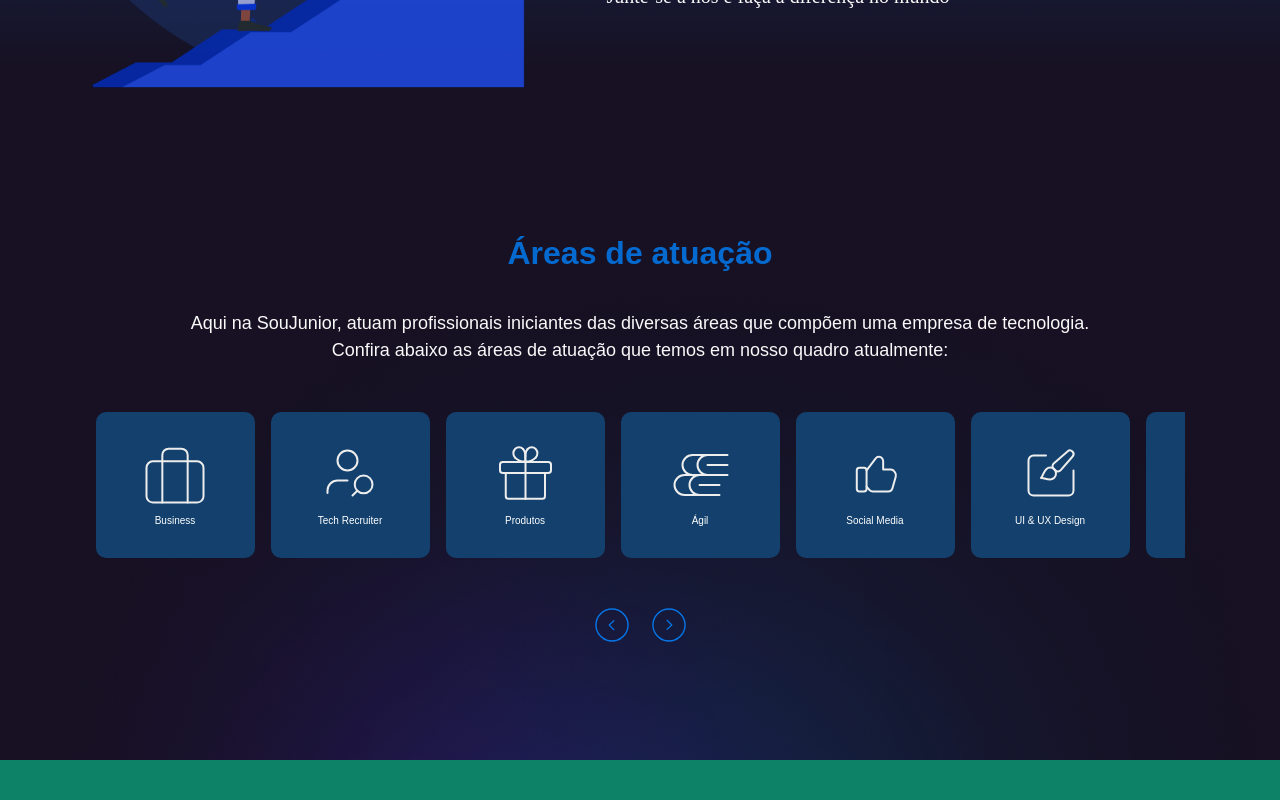
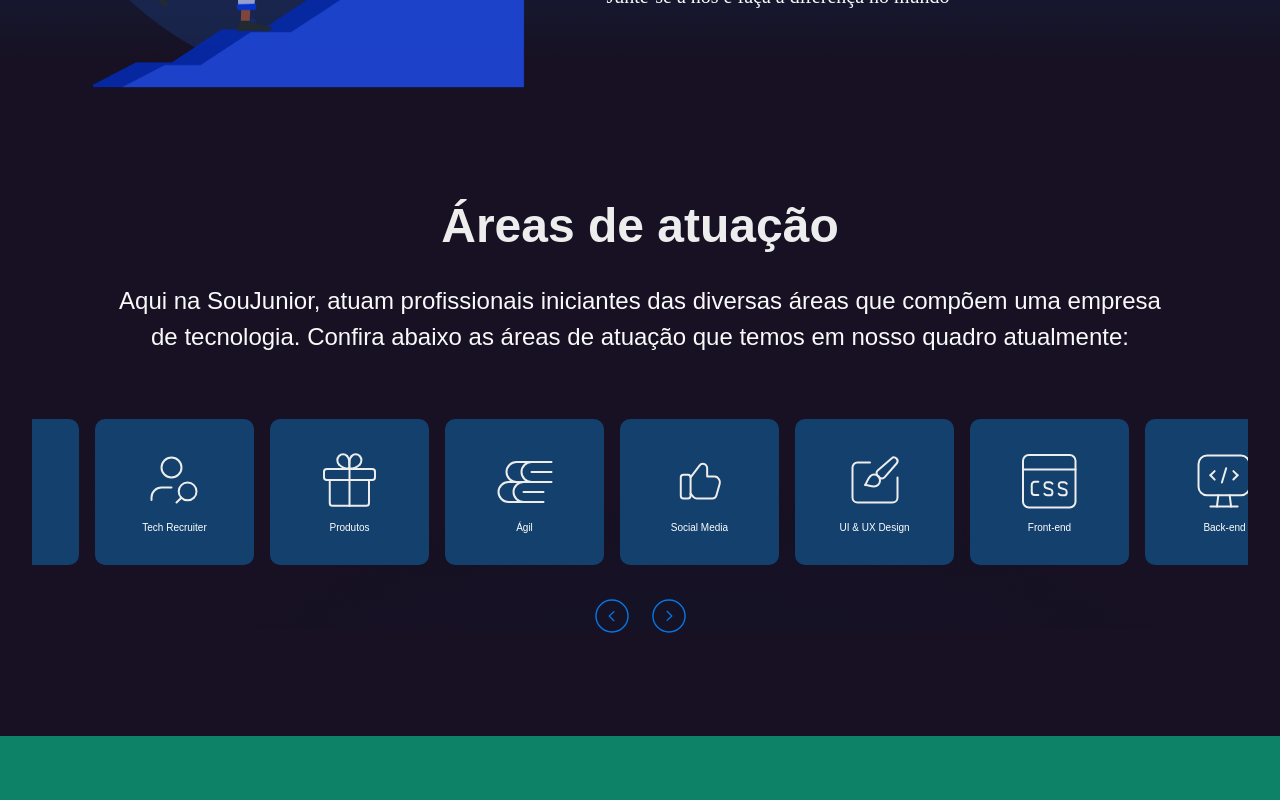
Before and after one commit to SouJunior/site-webapp, a Next.js app: page / in a window 1280 px wide. Shown: the part 1140-1940 px from the top of the page. Built offline with nearby package versions, Linux system fonts and the light colour scheme; a web font is replaced by a local one.

Commit message:
style: Áreas de atuação conforme wireframe

```diff
--- a/components/OccupationSection/OccupationSection.module.css
+++ b/components/OccupationSection/OccupationSection.module.css
@@ -1,9 +1,9 @@
 .OccupationSection {
   display: flex;
   align-items: center;
-  justify-content: center;
+  justify-content: flex-end;
   width: 100%;
-  padding: 95px 15px;
+  padding: 64px 3.2rem;
   background-color: #212;
   background: url("/assets/fill-effect.webp") no-repeat top 69px right -70px;
 }
@@ -13,26 +13,28 @@
   flex-direction: column;
   justify-content: center;
   align-items: center;
-  max-width: 108.9rem;
+  max-width: 144rem;
   overflow-x: hidden;
 }
 
 .titlePrimary {
-  color: #046ad0;
+  color: #ededed;
   font-weight: 600;
-  font-size: 3.2rem;
+  font-size: 4.8rem;
+  text-align: center;
   line-height: 3.8rem;
+  margin-top: 6.8rem;
   margin-bottom: 3.8rem;
 }
 
 .paragraph {
-  font-size: 1.8rem;
+  max-width: 80ch;
+  font-size: 2.4rem;
+  font-weight: 400;
   text-align: center;
-  max-width: 90ch;
-  font-weight: 400;
-  margin-bottom: 4.8rem;
   line-height: 150%;
   color: #f9f9f9;
+  margin: 0 auto;
 }
 
 .itemContainer {
@@ -71,7 +73,10 @@
   margin-top: 3rem;
   padding: 2rem;
   display: flex;
+  justify-content: center;
   gap: 2.3rem;
+  position: relative;
+  top: -8rem;
 }
 
 .arrowContainer button {
@@ -121,7 +126,7 @@
 
   .paragraph {
     font-size: 1.4rem;
-    text-align: left;
+    padding: 0 3.2rem;
     max-width: 100%;
   }
 
--- a/components/OccupationSection/index.jsx
+++ b/components/OccupationSection/index.jsx
@@ -16,15 +16,15 @@ export const OccupationSection = () => {
   };
 
   return (
+    <>
+      <h2 className={styles.titlePrimary}>Áreas de atuação</h2>
+      <p className={styles.paragraph}>
+        Aqui na SouJunior, atuam profissionais iniciantes das diversas áreas que
+        compõem uma empresa de tecnologia. Confira abaixo as áreas de atuação
+        que temos em nosso quadro atualmente:
+      </p>
       <section className={styles.OccupationSection}>
         <div className={styles.OccupationContainer}>
-        <h2 className={styles.titlePrimary}>Áreas de atuação</h2>
-        <p className={styles.paragraph}>
-          Aqui na SouJunior, atuam profissionais iniciantes das diversas áreas
-          que compõem uma empresa de tecnologia. Confira abaixo as áreas de
-          atuação que temos em nosso quadro atualmente:
-        </p>
-
           <div className={styles.itemContainer} ref={carousel}>
             {carouselItems.map(({ title, icon }) => (
               <div key={title} className={styles.item}>
@@ -33,7 +33,8 @@ export const OccupationSection = () => {
               </div>
             ))}
           </div>
-
+        </div>
+      </section>
       <div className={styles.arrowContainer}>
         <button onClick={handleLeftSide}>
           <Image
@@ -52,7 +53,6 @@ export const OccupationSection = () => {
           />
         </button>
       </div>
-      </div>
-    </section>
+    </>
   );
 };
```
Lines whose indentation alone changed are shown as unchanged.
